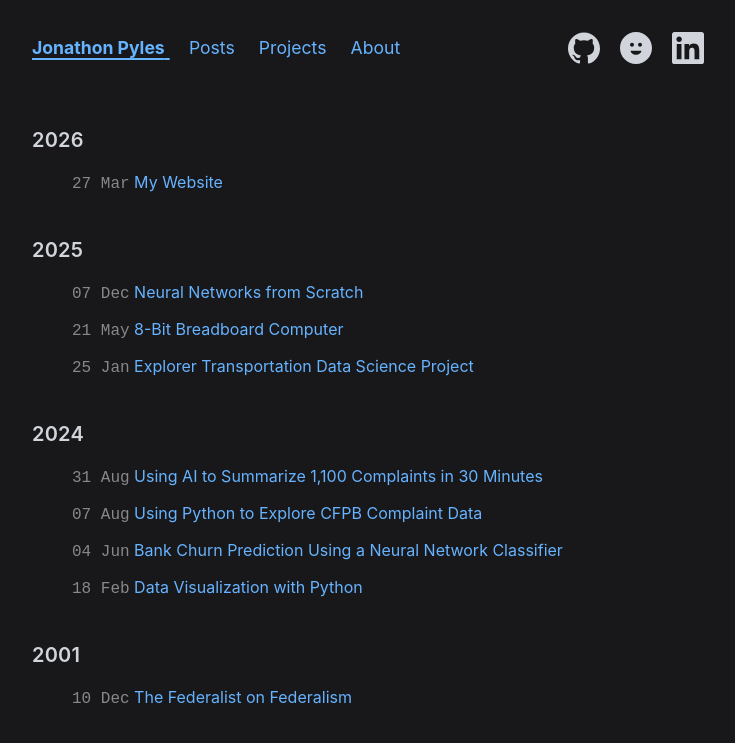
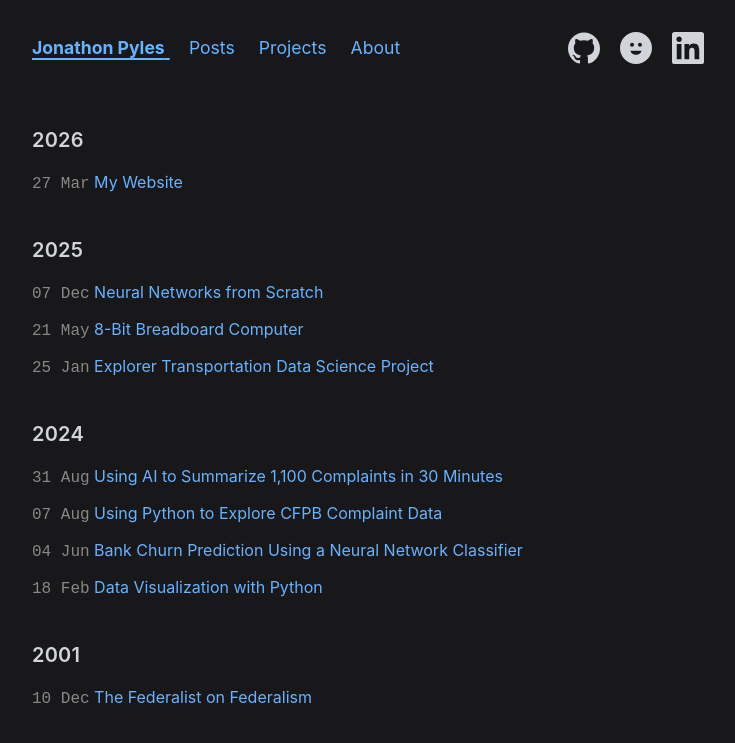
Before and after one commit to JNPyles/JNPyles.github.io, a Jekyll site: the page built from index.html, in a window 1280 px wide. Shown: the top 743 px of the page, without its empty margins (272-1007 px from the left). Built offline with Jekyll 4.4.1, drawn with Linux system fonts in a browser that asks for light colours; nearby versions of some CDN libraries.

Commit message:
Website Updates

```diff
--- a/assets/css/style.css
+++ b/assets/css/style.css
@@ -147,7 +147,6 @@ ul.post-list {
 
 ul.post-list li {
   margin-bottom: 0.8rem;
-  margin-left:2.5rem;
   display: flex;
   flex-direction: column;
   font-size: 1rem;
--- a/index.html
+++ b/index.html
@@ -17,7 +17,7 @@ title: Home
 		<li>
 				<span class="title-and-tags">
 						<span class="post-meta date-short">{{ item.date | date: "%d %b" }}</span>
-						<a class="posts-list" href="{{ item.external_url | default: item.link | default: item.url }}">{{ item.title }}</a>
+						<a class="post-list" href="{{ item.external_url | default: item.link | default: item.url }}">{{ item.title }}</a>
 				</span>
 				</li>
 
```
